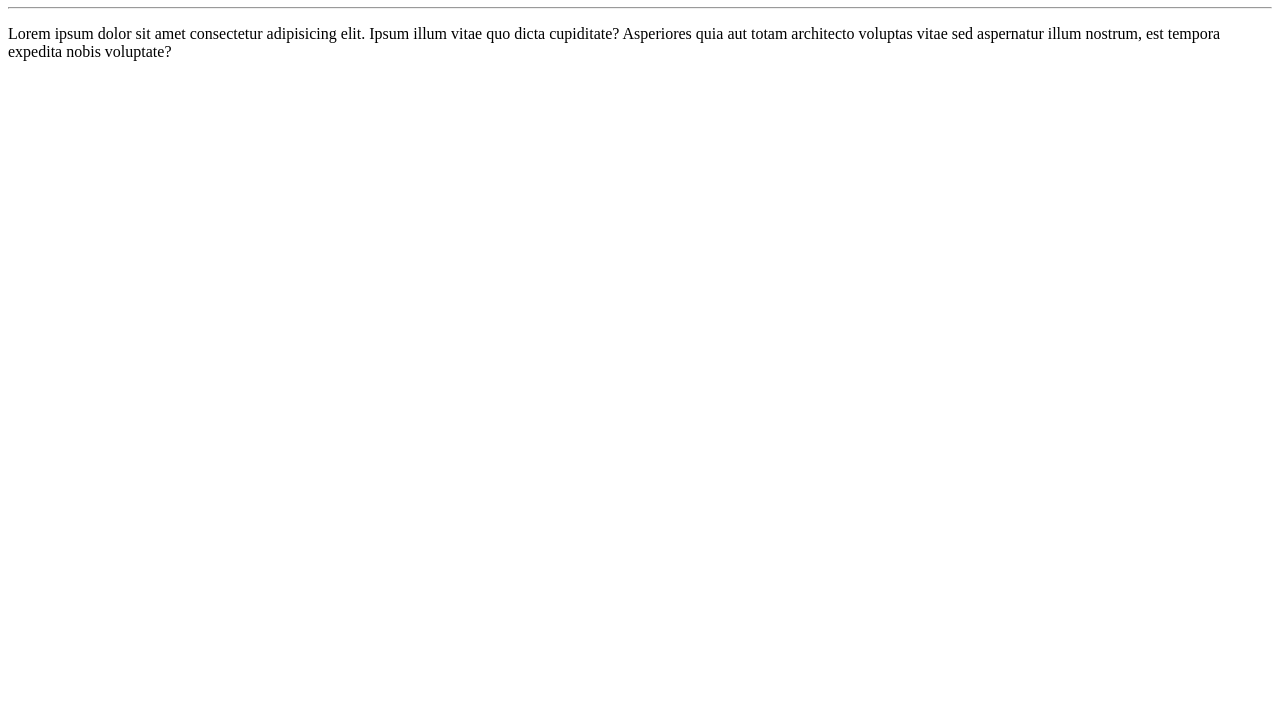
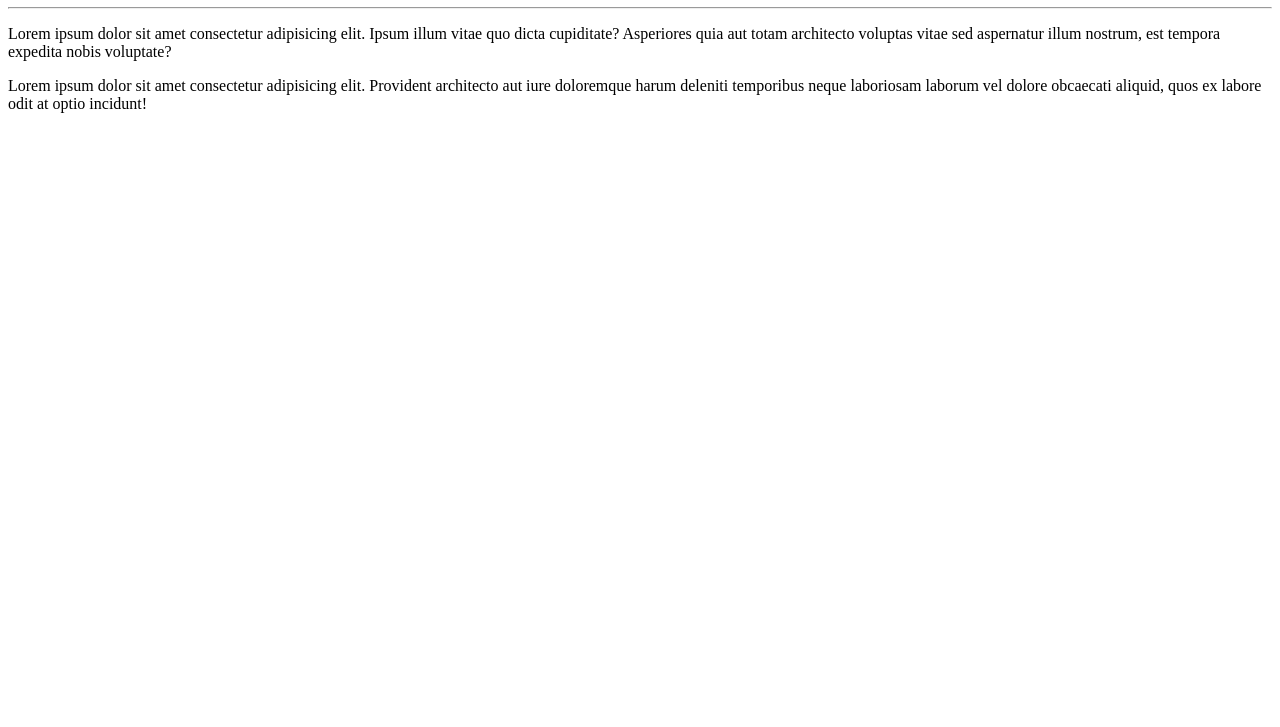
Before and after one commit to santosdiegoeder/Ola-Mundo, a plain HTML site: page site-exemplo/index.html in a window 1280 px wide. Shown: the part 73-800 px from the top of the page. Drawn offline with Linux system fonts and the light colour scheme.

Commit message:
adicionei um parágrafo

```diff
--- a/site-exemplo/index.html
+++ b/site-exemplo/index.html
@@ -9,5 +9,6 @@
     <h1>Olá, Mundo!</h1>
     <hr>
     <p>Lorem ipsum dolor sit amet consectetur adipisicing elit. Ipsum illum vitae quo dicta cupiditate? Asperiores quia aut totam architecto voluptas vitae sed aspernatur illum nostrum, est tempora expedita nobis voluptate?</p>
+    <p>Lorem ipsum dolor sit amet consectetur adipisicing elit. Provident architecto aut iure doloremque harum deleniti temporibus neque laboriosam laborum vel dolore obcaecati aliquid, quos ex labore odit at optio incidunt!</p>
 </body>
 </html>
```
